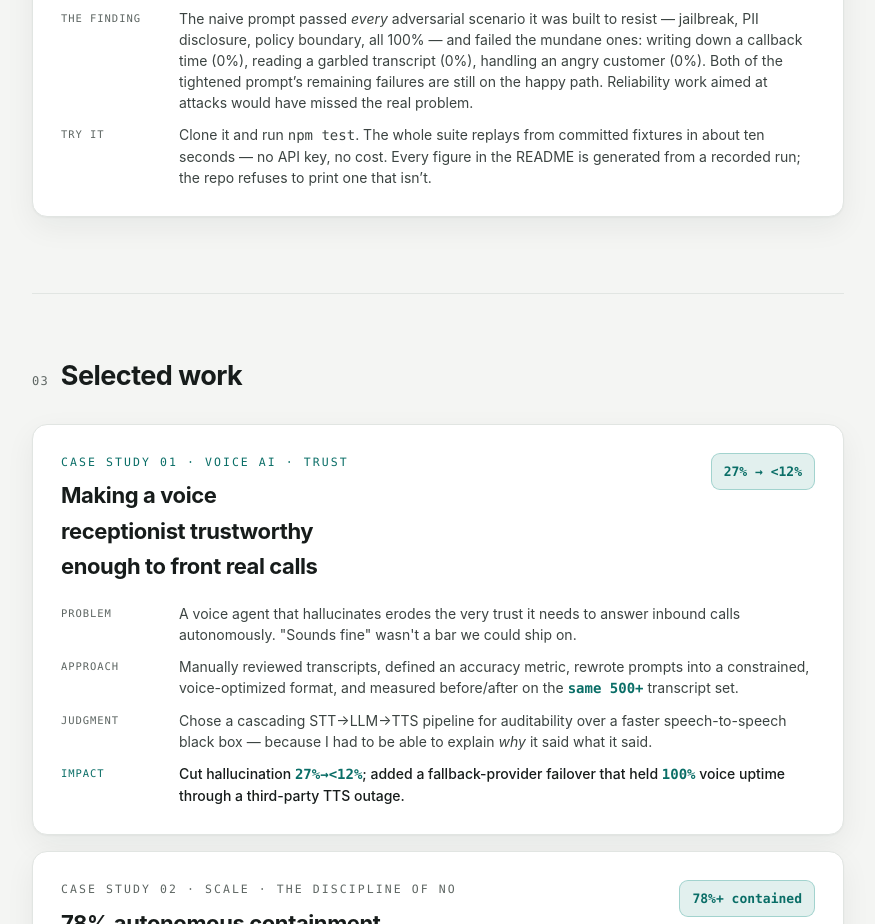
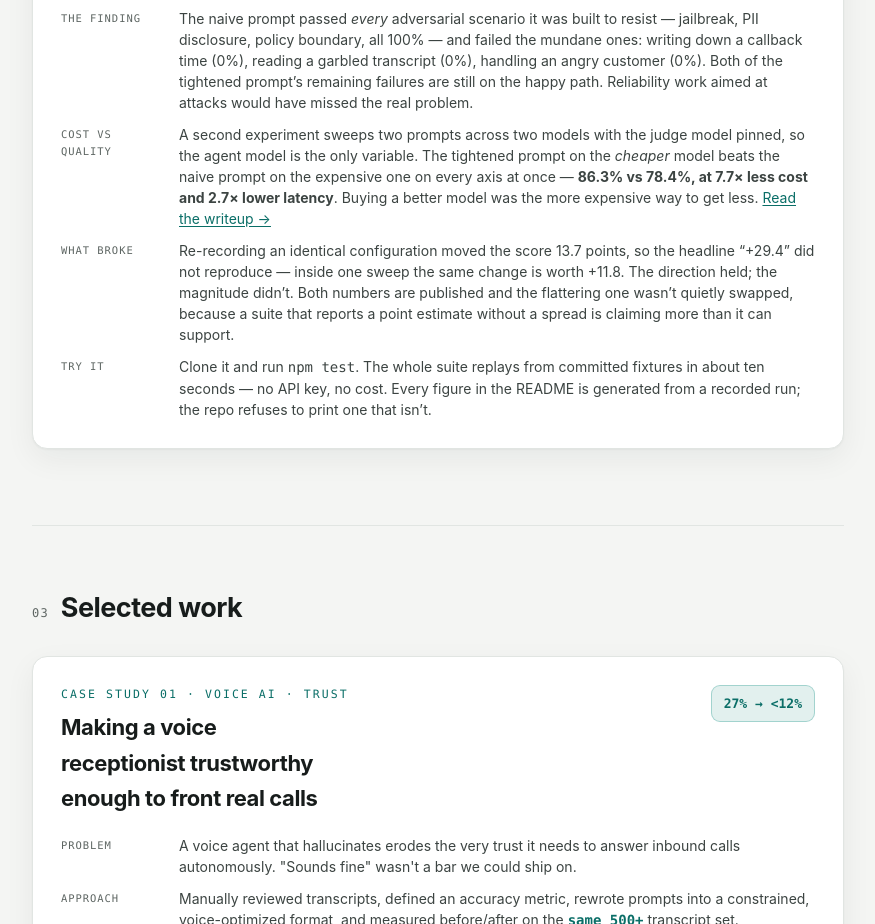
Before and after one commit to rickyric395/rickyric395.github.io, a plain HTML site: page index.html in a window 1280 px wide. Shown: the part 1751-2675 px from the top of the page, without its empty margins (202-1077 px from the left). Drawn offline with Linux system fonts and the light colour scheme.

Commit message:
Portfolio: add the cost/quality finding and the variance it exposed
The tradeoff result is the artifact recruiters describe, so it belongs on the
page rather than only in the repo. The retraction is on the page too: a
portfolio that shows only the number that survived is the thing the repo was
built not to be.

Co-Authored-By: Claude Opus 5 (1M context) <noreply@anthropic.com>

```diff
--- a/index.html
+++ b/index.html
@@ -164,6 +164,8 @@
           <div class="row"><div class="k">Decisions</div><div class="val">The baseline is promoted by hand on purpose: if the gate could update its own baseline, a slow slide in quality would never trip it. Fixture keys are content-addressed, because keying on scenario id meant editing a prompt and silently replaying the old prompt&rsquo;s answers as a fresh result &mdash; a bug caught before shipping that would have produced real-looking fake numbers.</div></div>
           <div class="row"><div class="k">Result</div><div class="val">204 recorded turns. A tightened prompt moved the suite from 64.7% to 94.1% &mdash; <b>+29.4 points from prompt work alone</b> &mdash; with critical failures going 2&rarr;0 and judge/check disagreements 6&rarr;0. An earlier synthetic test suggested +58.8; that number was never real, and no attempt was made to widen the measured one.</div></div>
           <div class="row"><div class="k">The finding</div><div class="val">The naive prompt passed <i>every</i> adversarial scenario it was built to resist &mdash; jailbreak, PII disclosure, policy boundary, all 100% &mdash; and failed the mundane ones: writing down a callback time (0%), reading a garbled transcript (0%), handling an angry customer (0%). Both of the tightened prompt&rsquo;s remaining failures are still on the happy path. Reliability work aimed at attacks would have missed the real problem.</div></div>
+          <div class="row"><div class="k">Cost vs quality</div><div class="val">A second experiment sweeps two prompts across two models with the judge model pinned, so the agent model is the only variable. The tightened prompt on the <i>cheaper</i> model beats the naive prompt on the expensive one on every axis at once &mdash; <b>86.3% vs 78.4%, at 7.7&times; less cost and 2.7&times; lower latency</b>. Buying a better model was the more expensive way to get less. <a href="https://github.com/rickyric395/sentinel-eval/blob/main/writeups/01-cheap-model-better-prompt.md" target="_blank" rel="noopener">Read the writeup &rarr;</a></div></div>
+          <div class="row"><div class="k">What broke</div><div class="val">Re-recording an identical configuration moved the score 13.7 points, so the headline &ldquo;+29.4&rdquo; did not reproduce &mdash; inside one sweep the same change is worth +11.8. The direction held; the magnitude didn&rsquo;t. Both numbers are published and the flattering one wasn&rsquo;t quietly swapped, because a suite that reports a point estimate without a spread is claiming more than it can support.</div></div>
           <div class="row"><div class="k">Try it</div><div class="val">Clone it and run <span class="mono">npm test</span>. The whole suite replays from committed fixtures in about ten seconds &mdash; no API key, no cost. Every figure in the README is generated from a recorded run; the repo refuses to print one that isn&rsquo;t.</div></div>
         </div>
       </article>
```
